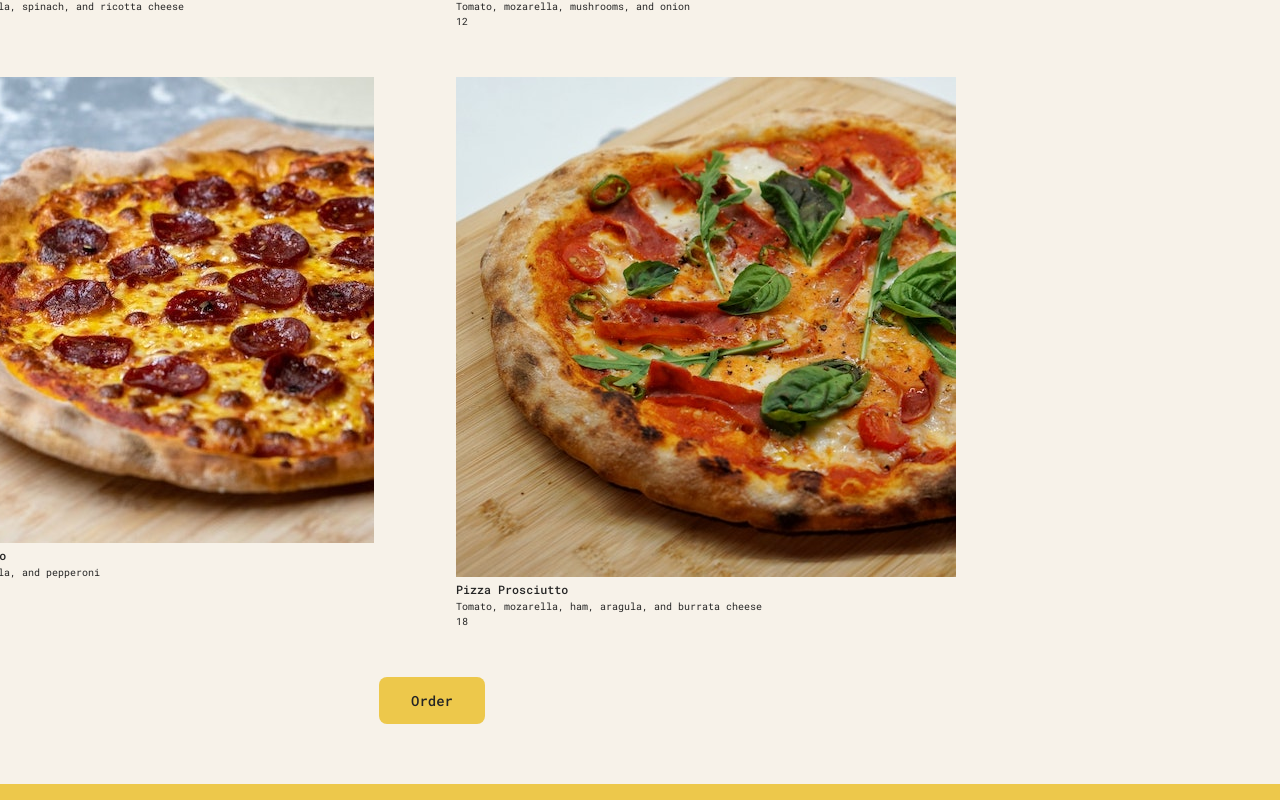
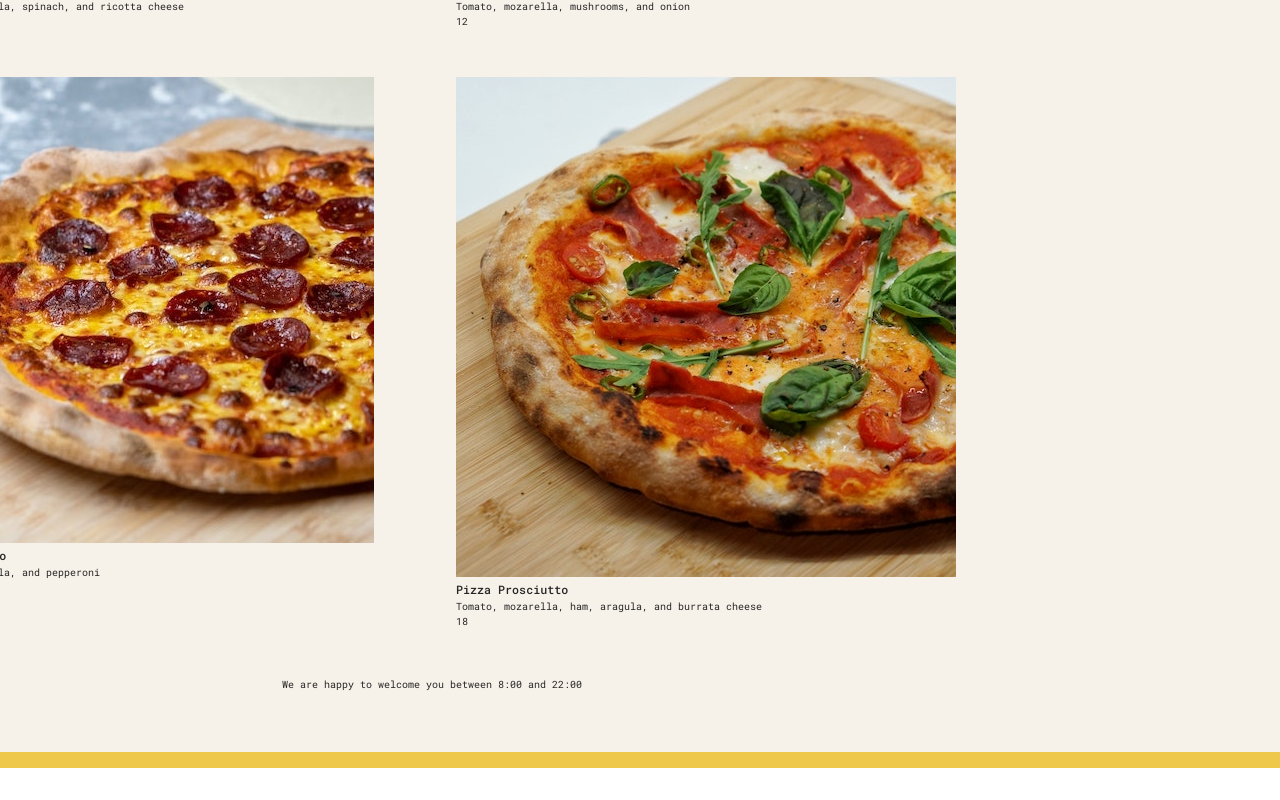
Before and after one commit to shazam1910/pizza-menu19, a React (Vite) app: page / in a window 1280 px wide. Shown: the part 1359-2159 px from the top of the page. After the commit the page ends 2127 px from the top, so only its background shows below. Built offline with nearby package versions, Linux system fonts and the light colour scheme.

Commit message:
Using ternery condition for menu and footer

```diff
--- a/src/App.jsx
+++ b/src/App.jsx
@@ -76,12 +76,14 @@ function Menu() {
     <main className="menu">
       <h2>Our Menu</h2>
 
-      {numPizzas > 0 && (
+      {numPizzas > 0 ? (
         <ul className="pizzas">
           {pizzaData.map((pizza) => (
             <Pizza pizzaObj={pizza} key={pizza.name} />
           ))}
         </ul>
+      ) : (
+        <p>We are still working on our menu. Please comeback later :)</p>
       )}
 
       {/* <Pizza
@@ -149,12 +151,14 @@ function Footer() {
 
   return (
     <footer classNamer="footer">
+        {isOpen ? (
       <div className="order">
-        {isOpen && (
           <p>We are open until {closeHour}:00, Come visit us or order online</p>
-        )}
+        <button className="btn">Order</button>
       </div>
-      <button className="btn">Order</button>
+        ) : <p>We are happy to welcome you between {openHour}:00 and {closeHour}:00 </p>
+        }
+
     </footer>
   );
 }
```
